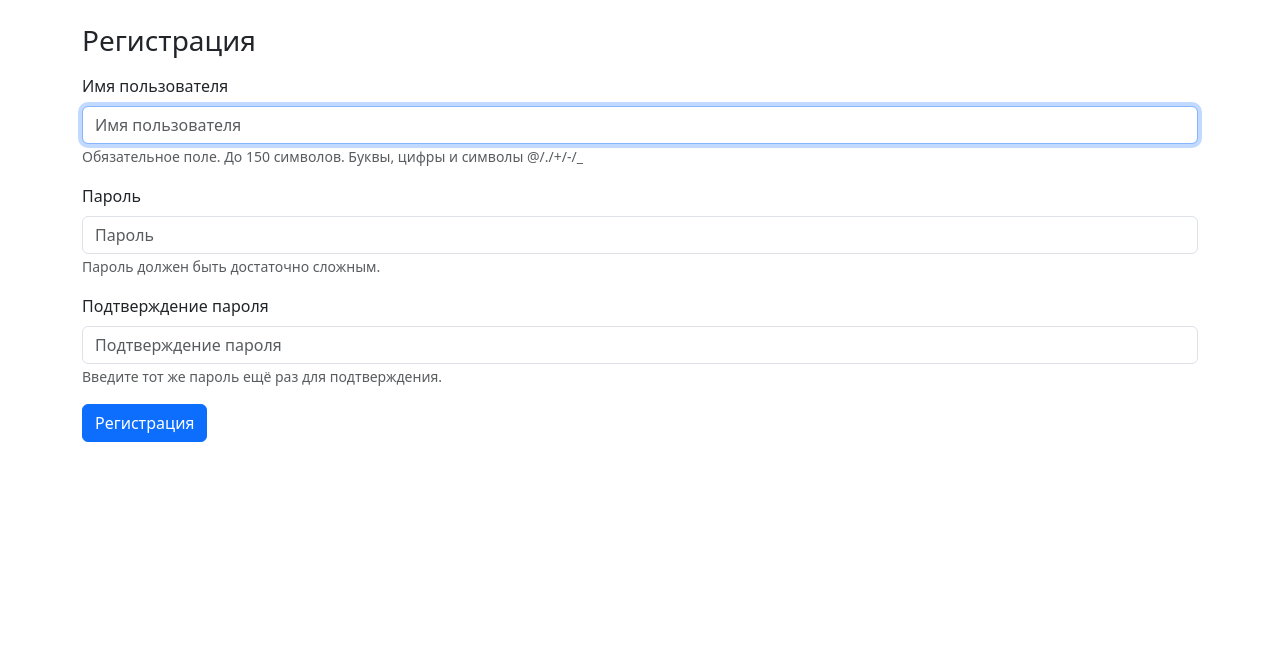
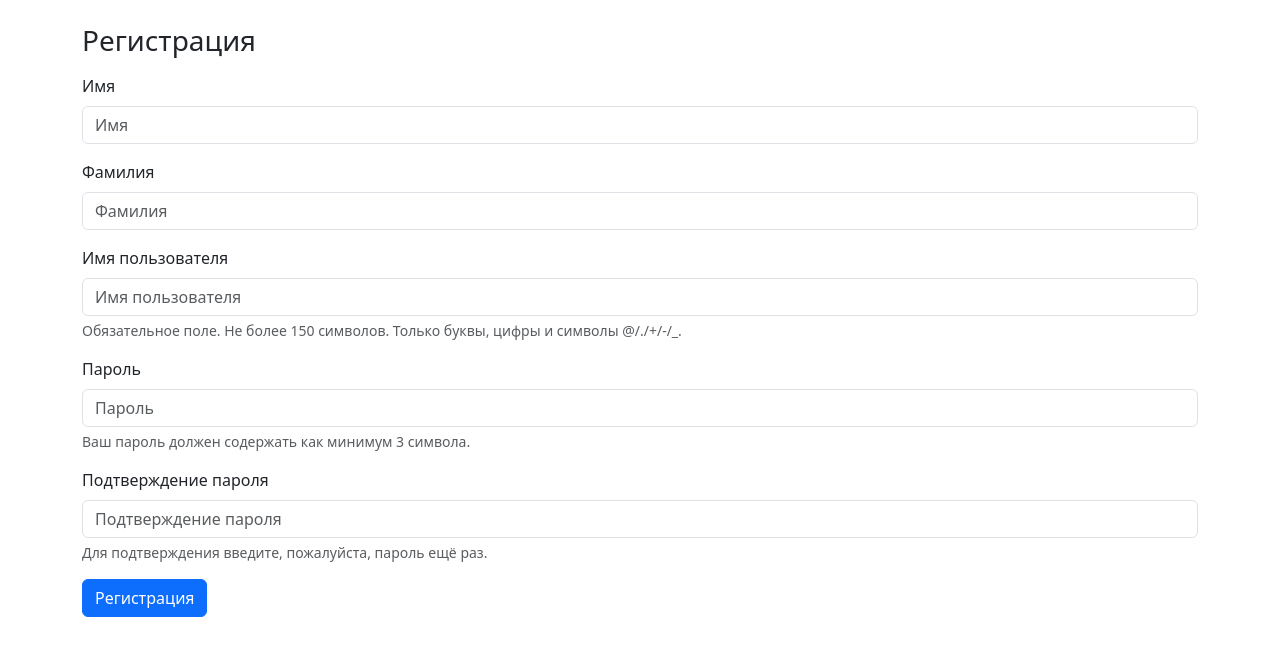
Before and after one commit to chifcrow/python-project-52, a Django app: page /users/create/ in a window 1280 px wide. Shown: the part 56-712 px from the top of the page. Run offline with Django 5.2, Linux system fonts and the light colour scheme; some libraries are stand-ins or nearby versions.

Commit message:
Match Hexlet demo: RU texts, registration, tables, and filters

```diff
--- a/task_manager/auth_views.py
+++ b/task_manager/auth_views.py
@@ -8,12 +8,12 @@ from django.http import HttpRequest, HttpResponse
 class CustomLoginView(auth_views.LoginView):
     def form_valid(self, form) -> HttpResponse:
         response = super().form_valid(form)
-        messages.success(self.request, "Вы вошли в систему")
+        messages.success(self.request, "Вы залогинены")
         return response
 
 
 class CustomLogoutView(auth_views.LogoutView):
     def post(self, request: HttpRequest, *args, **kwargs) -> HttpResponse:
         response = super().post(request, *args, **kwargs)
-        messages.info(request, "Вы вышли из системы")
+        messages.info(request, "Вы разлогинены")
         return response
--- a/templates/users/user_form.html
+++ b/templates/users/user_form.html
@@ -1,5 +1,4 @@
 {% extends "base.html" %}
-{% load django_bootstrap5 %}
 
 {% block title %}Регистрация{% endblock %}
 
@@ -9,7 +8,68 @@
 <form method="post" class="w-100" novalidate>
     {% csrf_token %}
 
-    {% bootstrap_form form %}
+    <div class="mb-3">
+        <label for="id_first_name" class="form-label">Имя</label>
+        <input type="text"
+               name="first_name"
+               id="id_first_name"
+               class="form-control"
+               placeholder="Имя"
+               value="{{ form.first_name.value|default_if_none:'' }}">
+    </div>
+
+    <div class="mb-3">
+        <label for="id_last_name" class="form-label">Фамилия</label>
+        <input type="text"
+               name="last_name"
+               id="id_last_name"
+               class="form-control"
+               placeholder="Фамилия"
+               value="{{ form.last_name.value|default_if_none:'' }}">
+    </div>
+
+    <div class="mb-3">
+        <label for="id_username" class="form-label">Имя пользователя</label>
+        <input type="text"
+               name="username"
+               id="id_username"
+               class="form-control"
+               placeholder="Имя пользователя"
+               value="{{ form.username.value|default_if_none:'' }}">
+        <div class="form-text">
+            Обязательное поле. Не более 150 символов. Только буквы, цифры и символы @/./+/-/_.
+        </div>
+    </div>
+
+    <div class="mb-3">
+        <label for="id_password1" class="form-label">Пароль</label>
+        <input type="password"
+               name="password1"
+               id="id_password1"
+               class="form-control"
+               placeholder="Пароль">
+        <div class="form-text">
+            Ваш пароль должен содержать как минимум 3 символа.
+        </div>
+    </div>
+
+    <div class="mb-3">
+        <label for="id_password2" class="form-label">Подтверждение пароля</label>
+        <input type="password"
+               name="password2"
+               id="id_password2"
+               class="form-control"
+               placeholder="Подтверждение пароля">
+        <div class="form-text">
+            Для подтверждения введите, пожалуйста, пароль ещё раз.
+        </div>
+    </div>
+
+    {% if form.errors %}
+        <div class="alert alert-danger" role="alert">
+            Пожалуйста, исправьте ошибки в форме.
+        </div>
+    {% endif %}
 
     <div class="mt-3">
         <button type="submit" class="btn btn-primary">
--- a/users/forms.py
+++ b/users/forms.py
@@ -19,36 +19,51 @@ class UserUpdateForm(forms.ModelForm):
 class CustomAuthenticationForm(AuthenticationForm):
     username = forms.CharField(
         label="Имя пользователя",
-        widget=forms.TextInput(attrs={"placeholder": "Имя пользователя"}),
+        widget=forms.TextInput(
+            attrs={"placeholder": "Имя пользователя"}
+        ),
     )
     password = forms.CharField(
         label="Пароль",
-        widget=forms.PasswordInput(attrs={"placeholder": "Пароль"}),
+        widget=forms.PasswordInput(
+            attrs={"placeholder": "Пароль"}
+        ),
     )
 
 
 class CustomUserCreationForm(UserCreationForm):
+    first_name = forms.CharField(
+        label="Имя",
+        required=False,
+        widget=forms.TextInput(attrs={"placeholder": "Имя"}),
+    )
+    last_name = forms.CharField(
+        label="Фамилия",
+        required=False,
+        widget=forms.TextInput(attrs={"placeholder": "Фамилия"}),
+    )
+
     def __init__(self, *args, **kwargs):
         super().__init__(*args, **kwargs)
 
-        self.fields["username"].label = "Имя пользователя"
-        self.fields["username"].help_text = (
-            "Обязательное поле. До 150 символов. "
-            "Буквы, цифры и символы @/./+/-/_"
+        username_field = self.fields["username"]
+        username_field.label = "Имя пользователя"
+        username_field.help_text = (
+            "Обязательное поле. Не более 150 символов. "
+            "Только буквы, цифры и символы @/./+/-/_."
         )
-        self.fields["username"].widget.attrs["placeholder"] = \
-            "Имя пользователя"
+        username_field.widget.attrs["placeholder"] = "Имя пользователя"
 
-        self.fields["password1"].label = "Пароль"
-        self.fields["password1"].help_text = (
-            "Пароль должен быть достаточно сложным."
+        password1_field = self.fields["password1"]
+        password1_field.label = "Пароль"
+        password1_field.help_text = (
+            "Ваш пароль должен содержать как минимум 3 символа."
         )
-        self.fields["password1"].widget.attrs["placeholder"] = "Пароль"
+        password1_field.widget.attrs["placeholder"] = "Пароль"
 
-        self.fields["password2"].label = "Подтверждение пароля"
-        self.fields["password2"].help_text = (
-            "Введите тот же пароль ещё раз для подтверждения."
+        password2_field = self.fields["password2"]
+        password2_field.label = "Подтверждение пароля"
+        password2_field.help_text = (
+            "Для подтверждения введите, пожалуйста, пароль ещё раз."
         )
-        self.fields["password2"].widget.attrs["placeholder"] = (
-            "Подтверждение пароля"
-        )
+        password2_field.widget.attrs["placeholder"] = "Подтверждение пароля"
--- a/users/views.py
+++ b/users/views.py
@@ -1,5 +1,6 @@
 # users/views.py
 
+from django.contrib import messages
 from django.contrib.auth import get_user_model
 from django.contrib.auth.mixins import LoginRequiredMixin, UserPassesTestMixin
 from django.urls import reverse_lazy
@@ -19,6 +20,11 @@ class UserCreateView(CreateView):
     template_name = "users/user_form.html"
     success_url = reverse_lazy("login")
 
+    def form_valid(self, form):
+        response = super().form_valid(form)
+        messages.success(self.request, "Пользователь успешно зарегистрирован")
+        return response
+
 
 class UserUpdateView(LoginRequiredMixin, UserPassesTestMixin, UpdateView):
     model = get_user_model()
```
Also changed, not shown: templates/labels/label_list.html (+6 -2 lines), templates/registration/login.html (+25 -2 lines), templates/statuses/status_list.html (+6 -2 lines), templates/tasks/task_list.html (+13 -11 lines), templates/users/user_list.html (+6 -7 lines).
